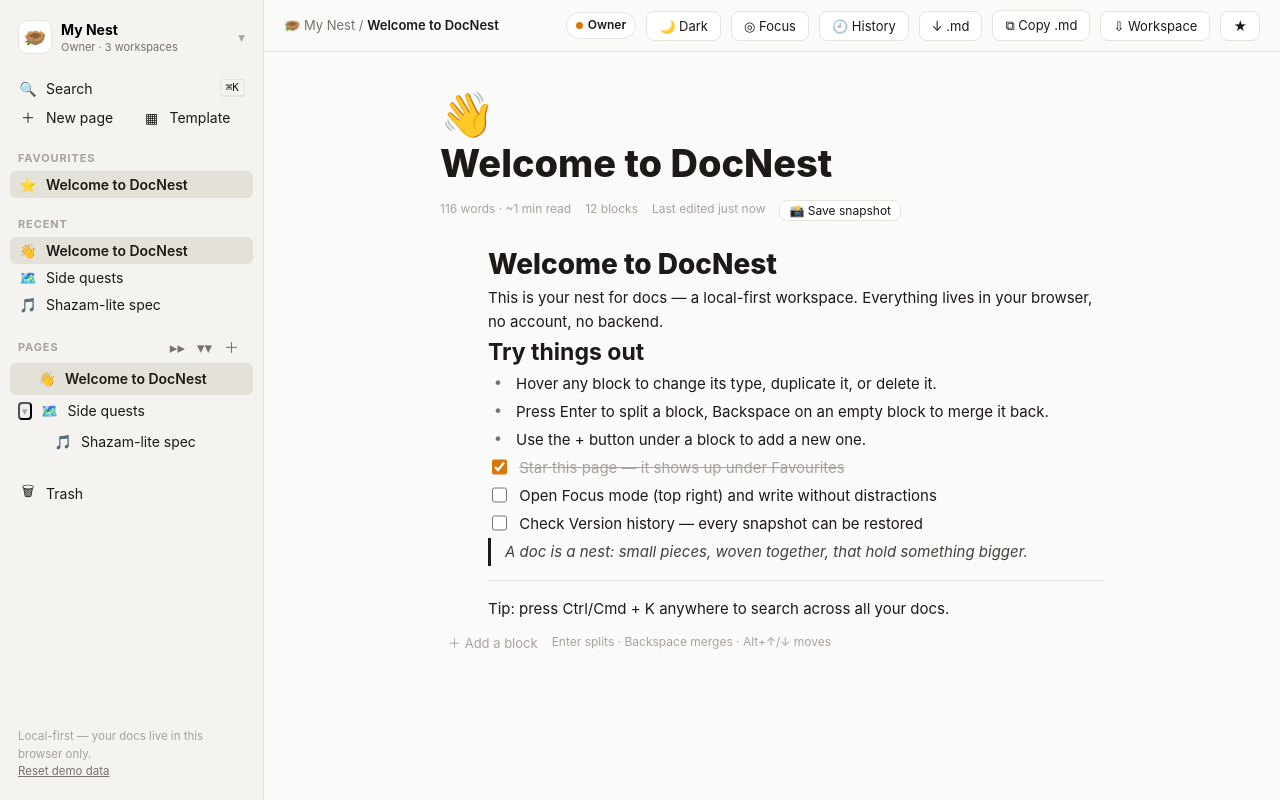
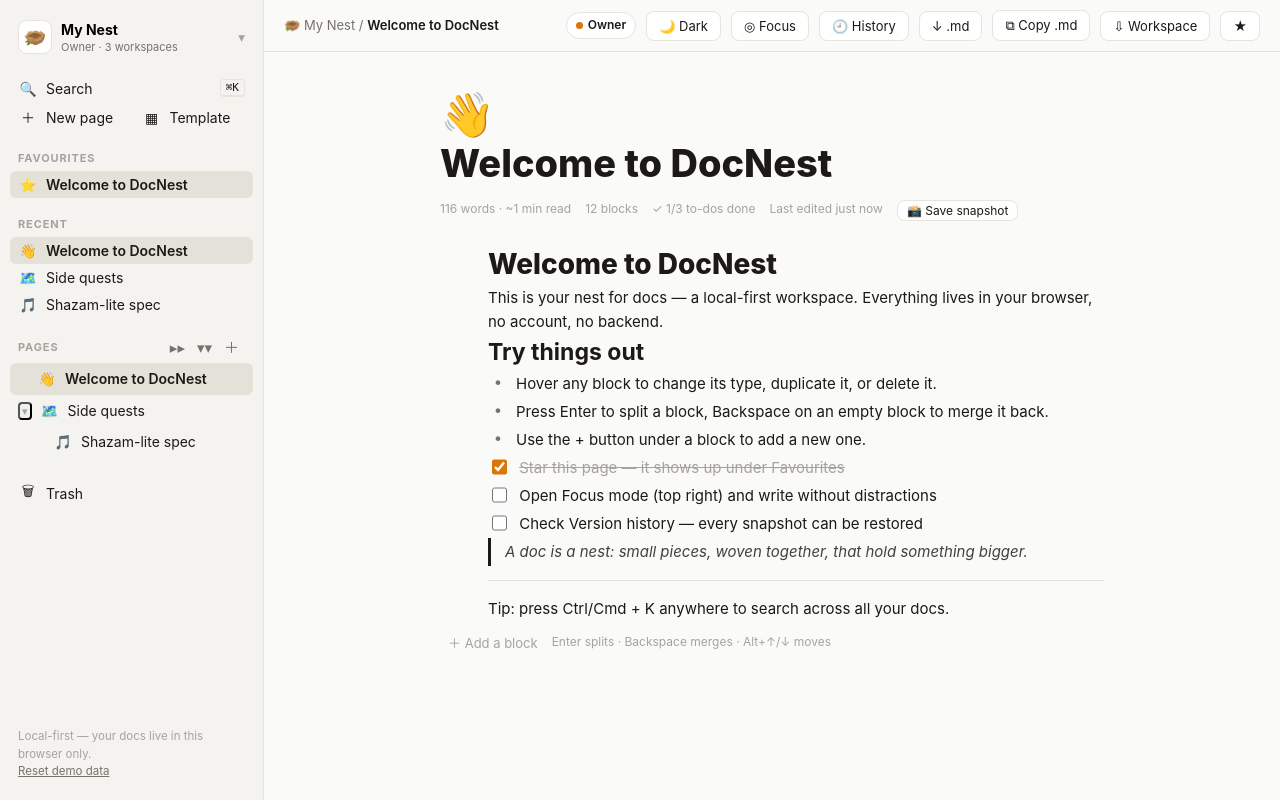
Before and after one commit to iamkorvynn/docnest, a React (Vite) app: page / in a window 1280 px wide. Built offline with nearby package versions, Linux system fonts and the light colour scheme.

Commit message:
feat: show to-do progress (done/total) in the editor meta line

```diff
--- a/src/components/Editor.tsx
+++ b/src/components/Editor.tsx
@@ -50,6 +50,10 @@ export default function Editor({ page, readOnly, focus, onTitleChange, onBlocksC
   }, [page.title])
 
   const words = useMemo(() => countWords(page.blocks), [page.blocks])
+  const todos = useMemo(() => {
+    const all = page.blocks.filter((b) => b.type === 'todo')
+    return { done: all.filter((b) => b.checked).length, total: all.length }
+  }, [page.blocks])
   const minutes = Math.max(1, Math.round(words / 200))
   const updated = relativeTime(page.updatedAt)
 
@@ -101,6 +105,7 @@ export default function Editor({ page, readOnly, focus, onTitleChange, onBlocksC
       <div className="doc-meta">
         <span>{words} words · ~{minutes} min read</span>
         <span>{page.blocks.length} blocks</span>
+        {todos.total > 0 && <span>✓ {todos.done}/{todos.total} to-dos done</span>}
         <span>Last edited {updated}</span>
         {!readOnly && (
           <button className="btn" style={{ padding: '2px 9px', fontSize: 12 }} onClick={onSaveSnapshot} title="Save a snapshot you can restore later">
```
